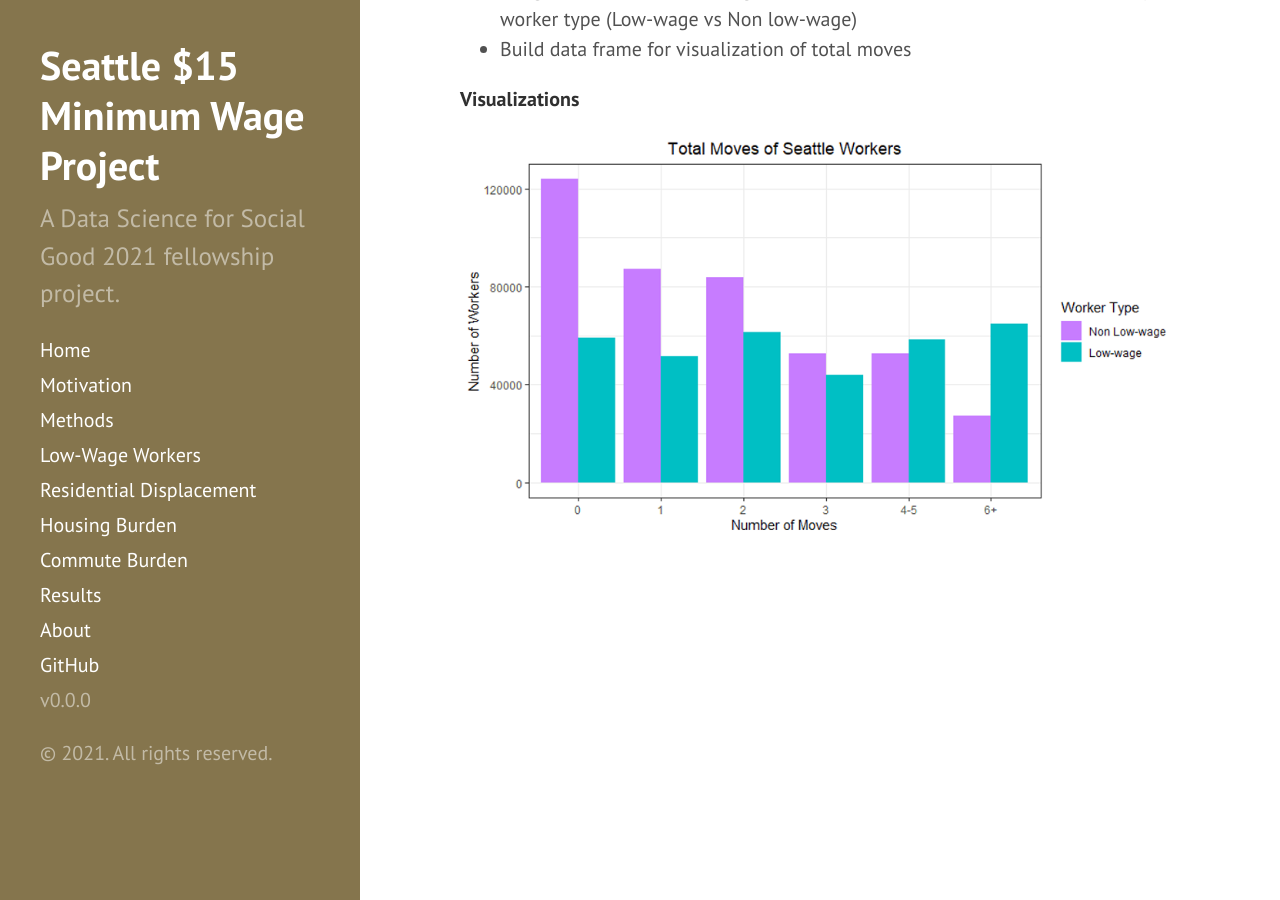
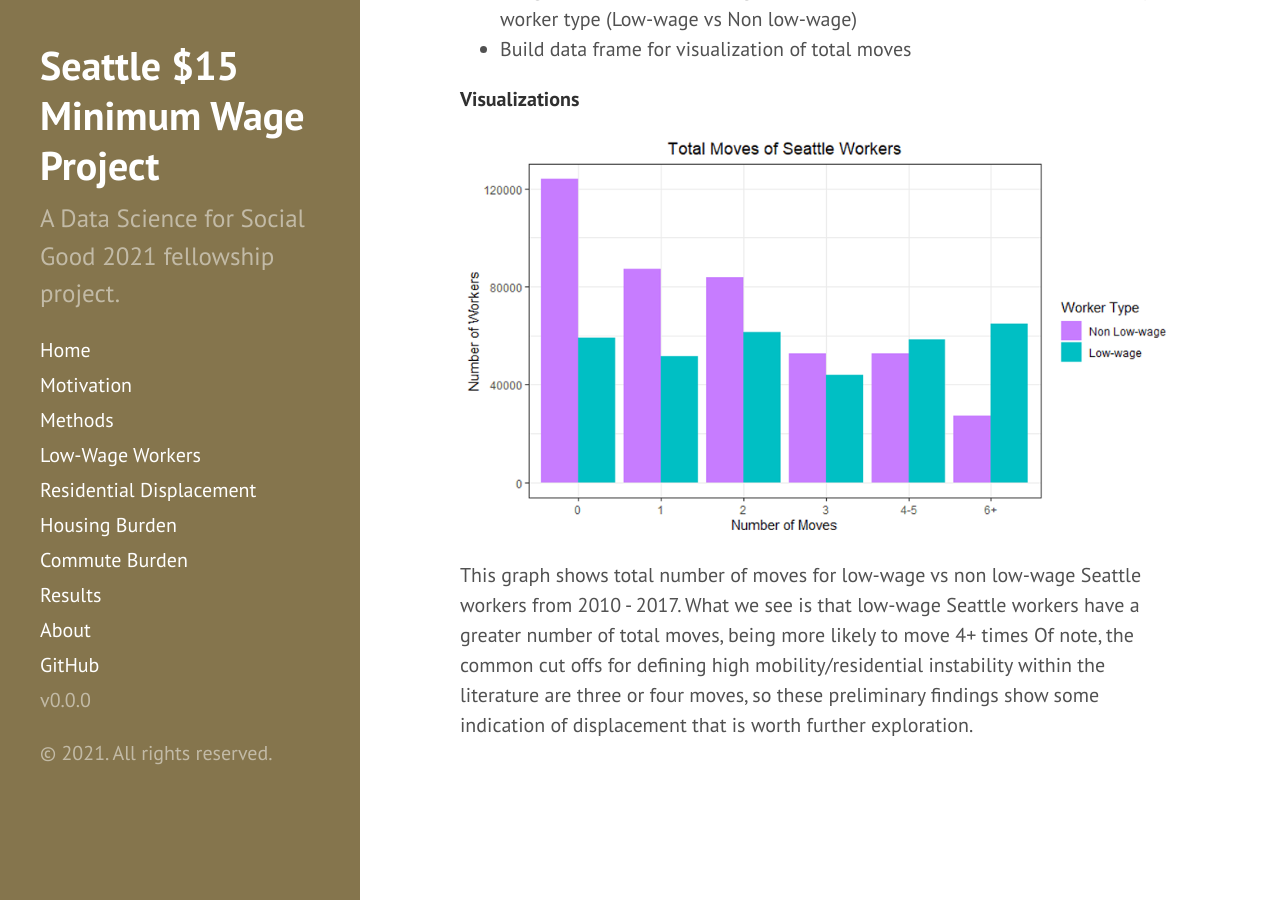
Before and after one commit to uwescience/MinWA, a Jekyll site: the page built from Residential Displacement.md, in a window 1280 px wide and 900 px high, scrolled down 1076 px. Built offline with Jekyll 4.4.1, drawn with Linux system fonts in a browser that asks for light colours.

Commit message:
Update Residential Displacement.md

```diff
--- a/Residential Displacement.md
+++ b/Residential Displacement.md
@@ -23,3 +23,5 @@
 **Visualizations**
 
 <img src="{{ site.url }}{{ site.baseurl }}/assets/img/Total_Moves_SeattleWorkers.png">
+
+This graph shows total number of moves for low-wage vs non low-wage Seattle workers from 2010 - 2017. What we see is that low-wage Seattle workers have a greater number of total moves, being more likely to move 4+ times Of note, the common cut offs for defining high mobility/residential instability within the literature are three or four moves, so these preliminary findings show some indication of displacement that is worth further exploration.
```
